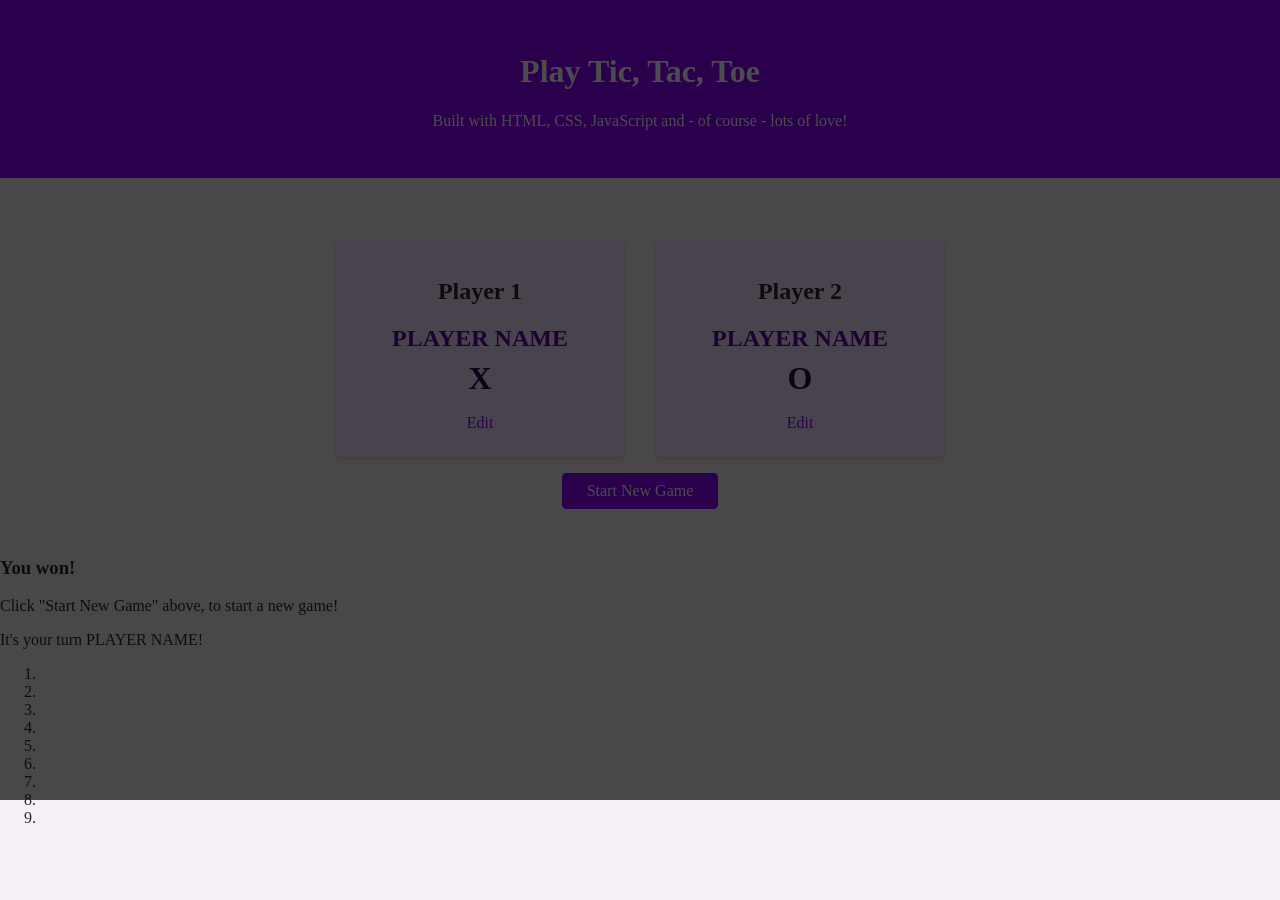
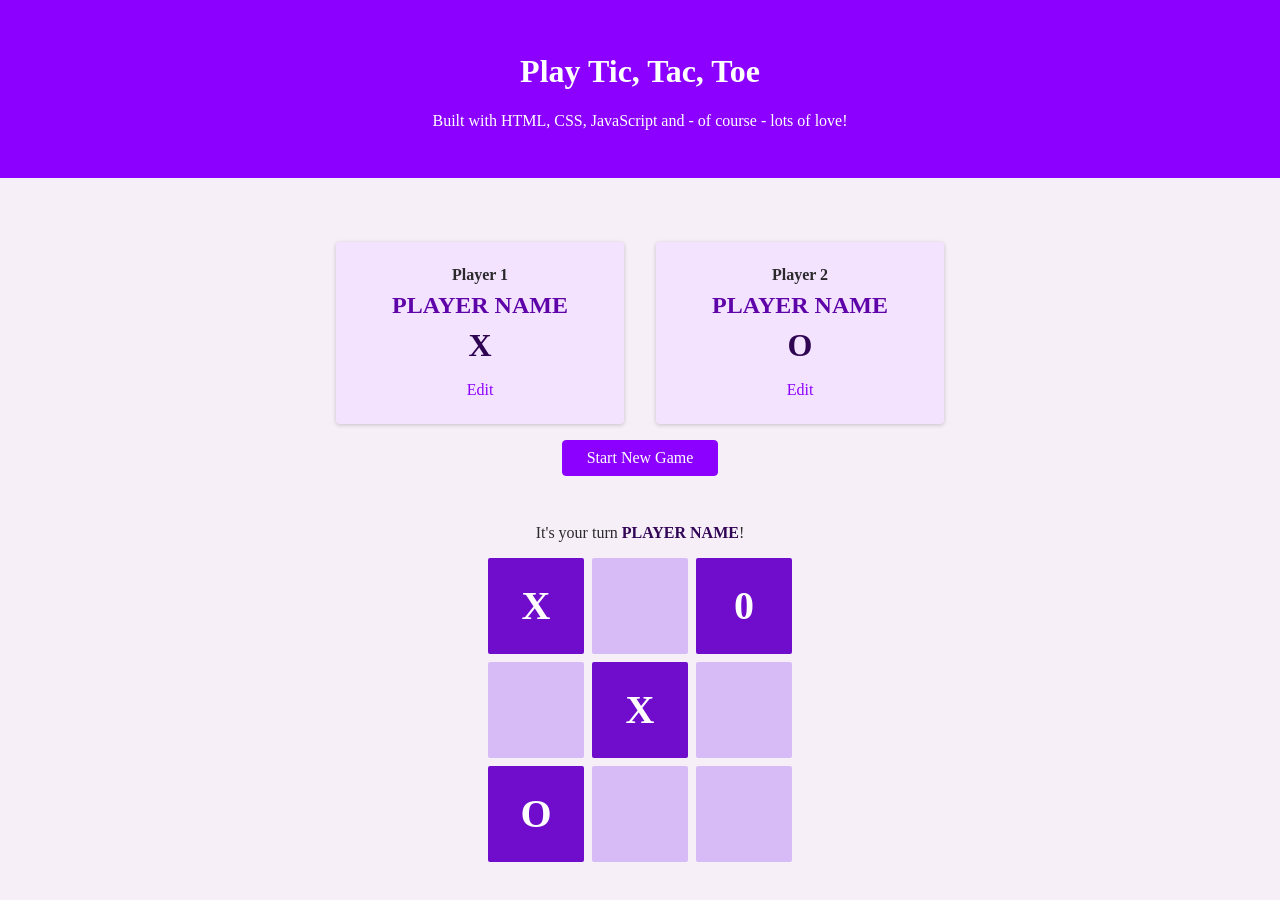
Before and after one commit to sunnyvrvr/JavaScript_Game, a plain HTML site: page TicTacToe/tictactoe.html in a window 1280 px wide. Before the commit the page ends 843 px from the top, so only its background shows below. Drawn offline with Linux system fonts and the light colour scheme.

Commit message:
design: 게임 보드 스타일링

```diff
--- a/TicTacToe/styles/configuration.css
+++ b/TicTacToe/styles/configuration.css
@@ -46,9 +46,9 @@
     box-shadow: 0 1px 4px rgba(0, 0, 0, 0.2);
 }
 
-#game-configuration h3 {
+#game-configuration h2 {
     font-size: 1rem;
-    margin: 0.5rem  0;
+    margin: 0.5rem 0;
 }
 
 #game-configuration h3 {
@@ -59,7 +59,6 @@
 
 .player-symbol {
     font-size: 2rem;
-    margin: 0.5rem 0;
     font-weight: bold;
     color: rgb(47, 4, 82);
     margin: 0.5rem 0;
--- /dev/null
+++ b/TicTacToe/styles/game.css
@@ -0,0 +1,59 @@
+#active-game {
+    text-align: center;
+    margin: 2rem 0 5rem 0; /* top right left bottom */
+    /* display: none; */
+}
+
+#game-over {
+    width: 90%;
+    max-width: 40rem;
+    margin: auto;
+    padding: 1rem 2rem;
+    background-color: rgb(50, 5, 87);
+    color: white;
+    box-shadow: 0 2px 8px rgba(0, 0, 0, 0.2);
+    border-radius: 4px;
+    display: none;
+}
+
+#game-over h2 {
+    font-size: 2.5rem;
+    margin: 0.5rem 0;
+}
+
+#active-player-name {
+    font-weight: bold;
+    color: rgb(50, 5, 87);
+}
+
+#game-board {
+    list-style: none;
+    margin: 1rem 0;
+    padding: 0;
+    display: grid;
+    grid-template-columns: repeat(3, 6rem); /* 6rem 6rem 6rem */
+    grid-template-rows: repeat(3, 6rem); /* 6rem 6rem 6rem */
+    justify-content: center;
+    gap: 0.5rem;
+}
+
+#game-board li {
+    background-color: rgb(215 187 247);
+    border-radius: 2px;
+    cursor: pointer;
+    display: flex;
+    justify-content: center;
+    align-items: center;
+    font-size: 2.5rem;
+    font-weight: bold;
+}
+
+#game-board li:hover{
+    background-color: rgb(112, 13, 204);
+}
+
+#game-board li.disabled {
+    background-color: rgb(112, 13, 204);
+    cursor: default;
+    color: white;
+}
--- a/TicTacToe/styles/overlays.css
+++ b/TicTacToe/styles/overlays.css
@@ -17,6 +17,7 @@
     width: 100%;
     height: 100%;
     background-color: rgba(0, 0, 0, 0.7);
+    display: none;
 }
 
 /*화면 중앙 위치*/
--- a/TicTacToe/tictactoe.html
+++ b/TicTacToe/tictactoe.html
@@ -10,6 +10,7 @@
     <link rel="stylesheet" href="/TicTacToe/styles/style.css">
     <link rel="stylesheet" href="/TicTacToe/styles/overlays.css">
     <link rel="stylesheet" href="/TicTacToe/styles/configuration.css">
+    <link rel="stylesheet" href="/TicTacToe/styles/game.css">
 </head>
 <body>
     <div id="backdrop"></div>
@@ -26,7 +27,7 @@
                     <input type="text" name="playername" id="playername" />
                 </div>
                 <div>
-                    <button type="button" class="btn btn-alt">Cancel</button>
+                    <button type="button" class="btn btn-alt" id="cancel-config-button">Cancel</button>
                     <button type="submit" class="btn">Confirm</button>
                 </div>
             </form>
@@ -54,21 +55,21 @@
             <button class="btn">Start New Game</button>
         </section>
         <section id="active-game">
-            <article>
-                <h3>You won!</h3>
+            <article id="game-over">
+                <h3>You won <span id="winner-name">PLAYER NAME</span>!</h3>
                 <p>Click "Start New Game" above, to start a new game!</p>
             </article>
-            <p>It's your turn <span id="acitve-player-game">PLAYER NAME</span>!</p>
-            <ol>
+            <p>It's your turn <span id="active-player-name">PLAYER NAME</span>!</p>
+            <ol id="game-board">
+                <li class="disabled">X</li>
                 <li></li>
+                <li class="disabled">0</li>
+
                 <li></li>
+                <li class="disabled">X</li>
                 <li></li>
 
-                <li></li>
-                <li></li>
-                <li></li>
-
-                <li></li>
+                <li class="disabled">O</li>
                 <li></li>
                 <li></li>
             </ol>
```
